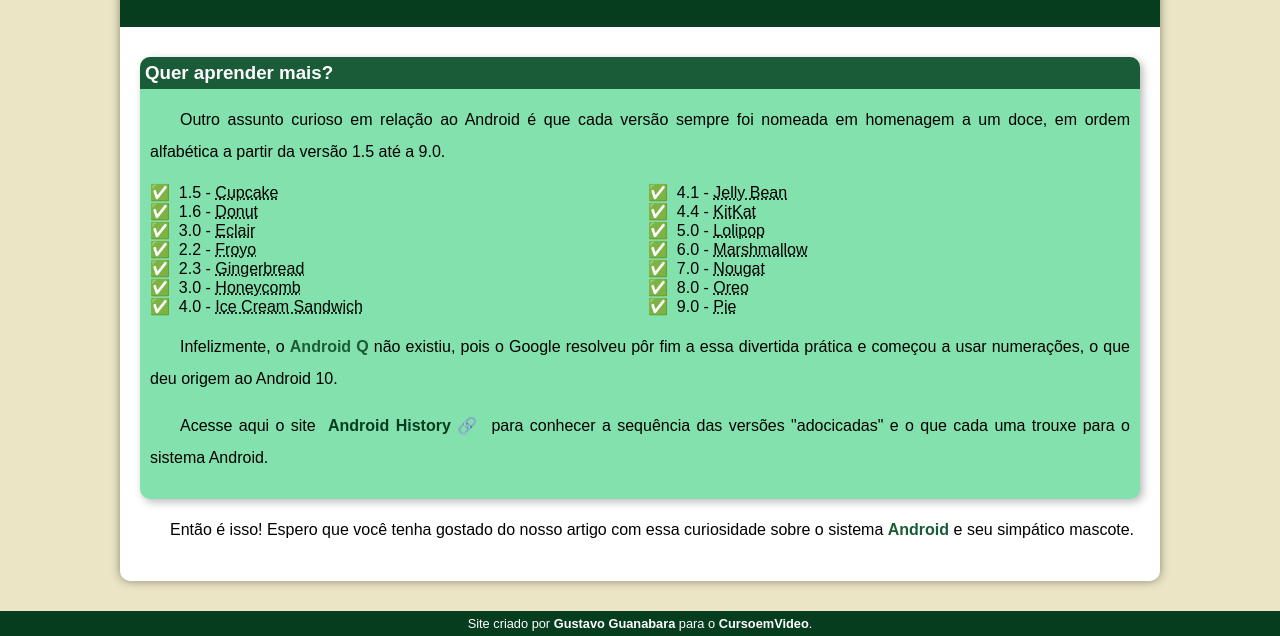
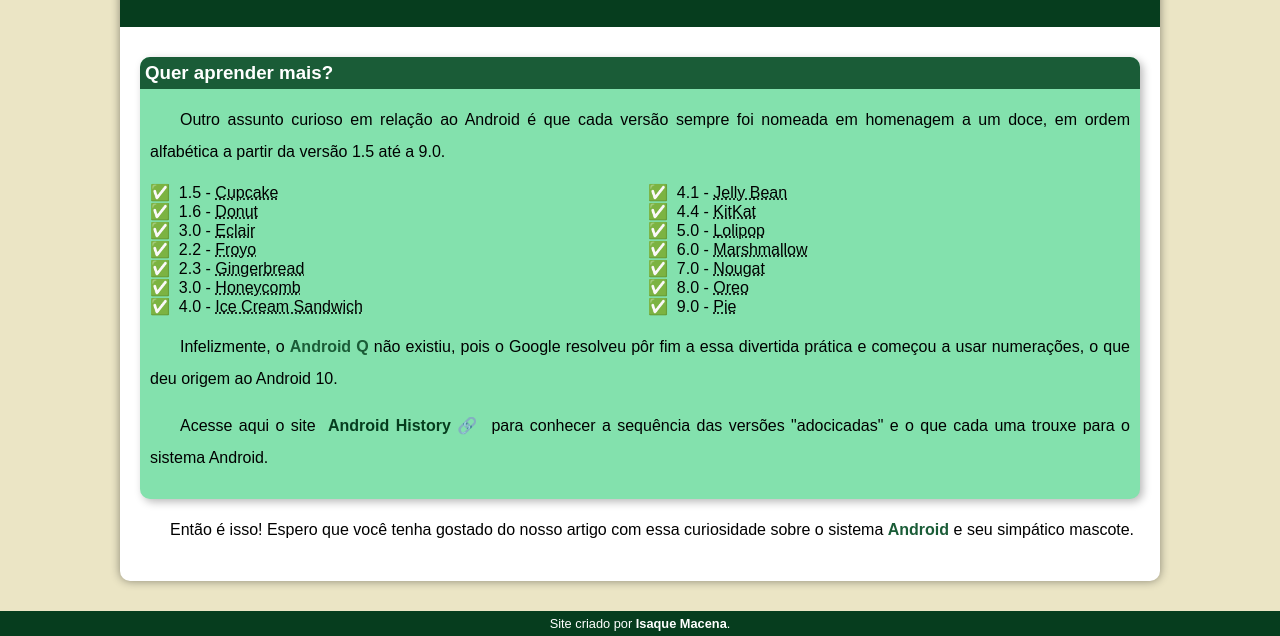
Before and after one commit to isaquemacena/html-css, a plain HTML site: page desafios/d010/android.html in a window 1280 px wide. Shown: the part 2380-3016 px from the top of the page. Drawn offline with Linux system fonts and the light colour scheme.

Commit message:
Update android.html

```diff
--- a/desafios/d010/android.html
+++ b/desafios/d010/android.html
@@ -142,7 +142,7 @@
         </article>
     </main>
     <footer>
-        <p>Site criado por <a href="https://gustavoguanabara.github.io" target="_blank">Gustavo Guanabara</a> para o <a href="https://www.youtube.com/@CursoemVideo" target="_blank">CursoemVideo</a>.</p>
+        <p>Site criado por <a href="https://www.github.com/isaquemacena">Isaque Macena</a>.</p>
     </footer>
 </body>
 </html>
```
